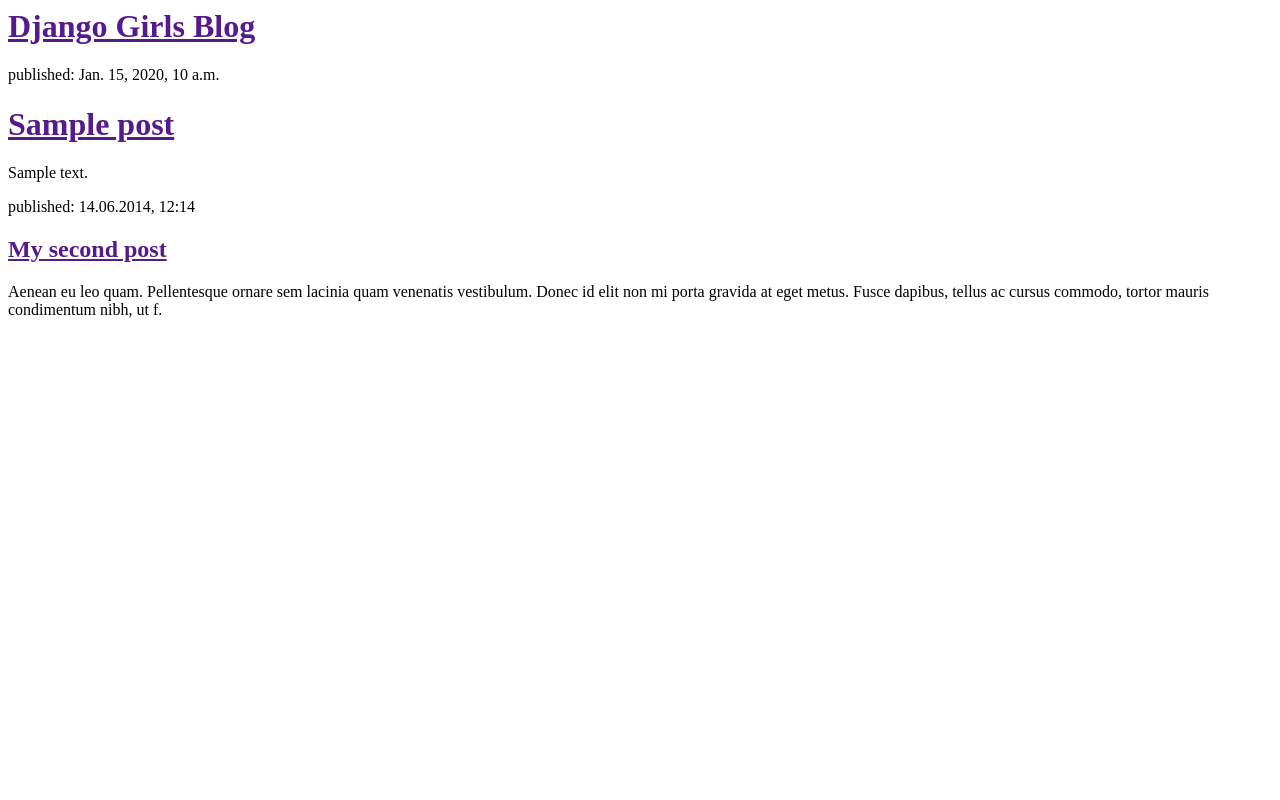
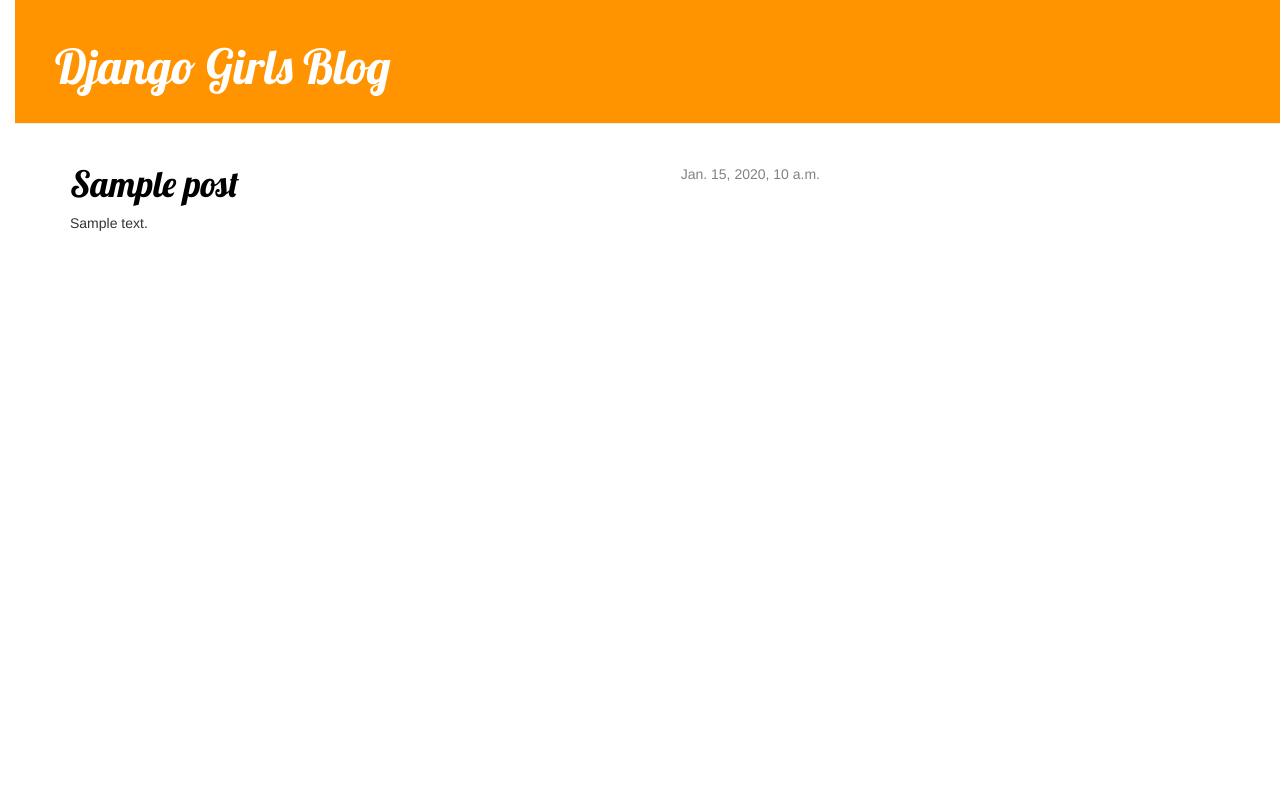
Before and after one commit to teddymcw/django-girls, a Django app: page / in a window 1280 px wide. Run offline with Django 3.2, Linux system fonts and the light colour scheme; tables that the repository leaves empty hold one stand-in row (values such as "Sample post"); some libraries are stand-ins or nearby versions.

Commit message:
Added more views to the website

```diff
--- /dev/null
+++ b/blog/templates/blog/base.html
@@ -0,0 +1,27 @@
+{% load staticfiles %}
+<html>
+    <head>
+        <link rel="stylesheet" href="//maxcdn.bootstrapcdn.com/bootstrap/3.2.0/css/bootstrap.min.css">
+        <link rel="stylesheet" href="//maxcdn.bootstrapcdn.com/bootstrap/3.2.0/css/bootstrap-theme.min.css">
+        <script src="//maxcdn.bootstrapcdn.com/bootstrap/3.2.0/js/bootstrap.min.js"></script>
+        <link href="//fonts.googleapis.com/css?family=Lobster&subset=latin,latin-ext" rel="stylesheet" type="text/css">
+        <link rel="stylesheet" href="{% static 'css/blog.css' %}">
+
+        <title>Django Girls blog</title>
+    </head>
+    <body>
+        <div class="page-header">
+            <h1><a href="/">Django Girls Blog</a></h1>
+        </div>
+
+        <div class="content container">
+            <div class="row">
+                <div class="col-md-8">
+                    {% block content %}
+                    {% endblock %}
+                </div>
+            </div>
+        </div>
+
+    </body>
+</html>
--- a/blog/templates/blog/post_list.html
+++ b/blog/templates/blog/post_list.html
@@ -1,27 +1,13 @@
-<html>
-    <head>
-        <title>Django Girls blog</title>
-    </head>
-    <body>
-        <div>
-            <h1><a href="">Django Girls Blog</a></h1>
-        </div>
+{% extends 'blog/base.html' %}
 
-        <div>
-        {% for post in posts %}
-        <div>
-            <p>published: {{ post.published_date }}</p>
-            <h1><a href="">{{ post.title }}</a></h1>
-            <p>{{ post.text|linebreaks }}</p>
-        </div>
-        {% endfor %}
-
-        </div>
-
-        <div>
-            <p>published: 14.06.2014, 12:14</p>
-            <h2><a href="">My second post</a></h2>
-            <p>Aenean eu leo quam. Pellentesque ornare sem lacinia quam venenatis vestibulum. Donec id elit non mi porta gravida at eget metus. Fusce dapibus, tellus ac cursus commodo, tortor mauris condimentum nibh, ut f.</p>
-        </div>
-    </body>
-</html>
+                {% block content %}
+                    {% for post in posts %}
+                        <div class="post">
+                            <div class="date">
+                                {{ post.published_date }}
+                            </div>
+                            <h1><a href="{% url 'blog.views.post_detail' pk=post.pk %}">{{ post.title }}</a></h1>
+                            <p>{{ post.text|linebreaks }}</p>
+                        </div>
+                    {% endfor %}
+                {% endblock content %}
--- a/blog/urls.py
+++ b/blog/urls.py
@@ -3,4 +3,5 @@ from . import views
 
 urlpatterns = patterns('',
     url(r'^$', views.post_list),
+    url(r'^post/(?P<pk>[0-9]+)/$', views.post_detail),
 )
--- a/blog/views.py
+++ b/blog/views.py
@@ -1,6 +1,11 @@
-from django.shortcuts import render
+from django.shortcuts import render, get_object_or_404
 from .models import Post
 
 def post_list(request):
     posts = Post.objects.filter(published_date__isnull=False).order_by('published_date')
-    return render(request, 'blog/post_list.html', {'posts':posts})
+    return render(request, 'blog/post_list.html', {'posts': posts})
+
+def post_detail(request, pk):
+    #Post.objects.get(pk=pk)
+    post = get_object_or_404(Post, pk=pk)
+    return render(request, 'blog/post_detail.html', {'post':post})
--- a/mysite/settings.py
+++ b/mysite/settings.py
@@ -99,3 +99,7 @@ try:
     from .local_settings import *
 except ImportError:
     pass
+
+STATICFILES_DIRS = (
+    os.path.join(BASE_DIR, "static"),
+)
--- /dev/null
+++ b/static/css/blog.css
@@ -0,0 +1,56 @@
+h1 a {
+    color: #FCA205;
+    font-family: 'Lobster';
+}
+
+body {
+    padding-left: 15px;
+}
+
+.page-header {
+    background-color: #ff9400;
+    margin-top: 0;
+    padding: 20px 20px 20px 40px;
+}
+
+.page-header h1, .page-header h1 a, .page-header h1 a:visited, .page-header h1 a:active {
+    color: #ffffff;
+    font-size: 36pt;
+    text-decoration: none;
+}
+
+.content {
+    margin-left: 40px;
+}
+
+h1, h2, h3, h4 {
+    font-family: 'Lobster', cursive;
+}
+
+.date {
+    float: right;
+    color: #828282;
+}
+
+.save {
+    float: right;
+}
+
+.post-form textarea, .post-form input {
+    width: 100%;
+}
+
+.top-menu, .top-menu:hover, .top-menu:visited {
+    color: #ffffff;
+    float: right;
+    font-size: 26pt;
+    margin-right: 20px;
+}
+
+.post {
+    margin-bottom: 70px;
+}
+
+.post h1 a, .post h1 a:visited {
+    color: #000000;
+}
```
Also changed, not shown: blog/templates/blog/post_detail.html (added, +11 -0 lines), 3 other files.
